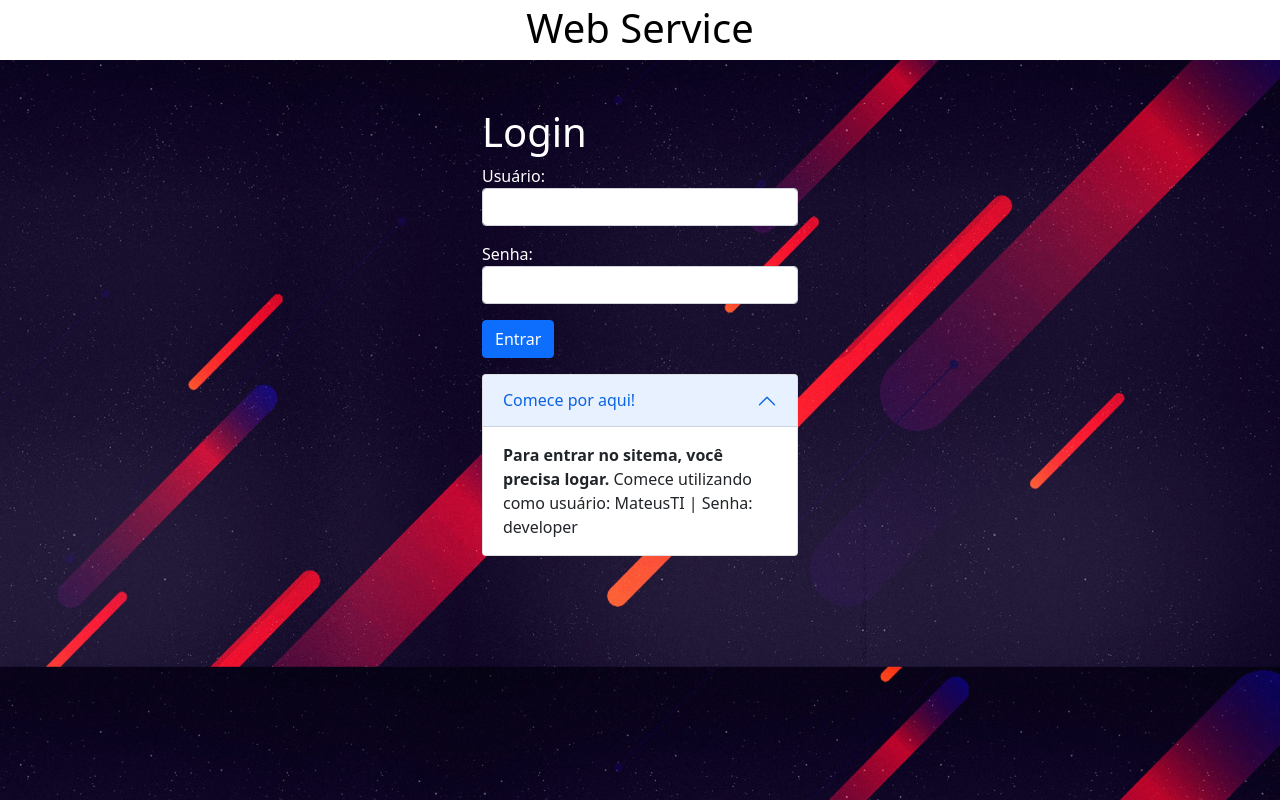
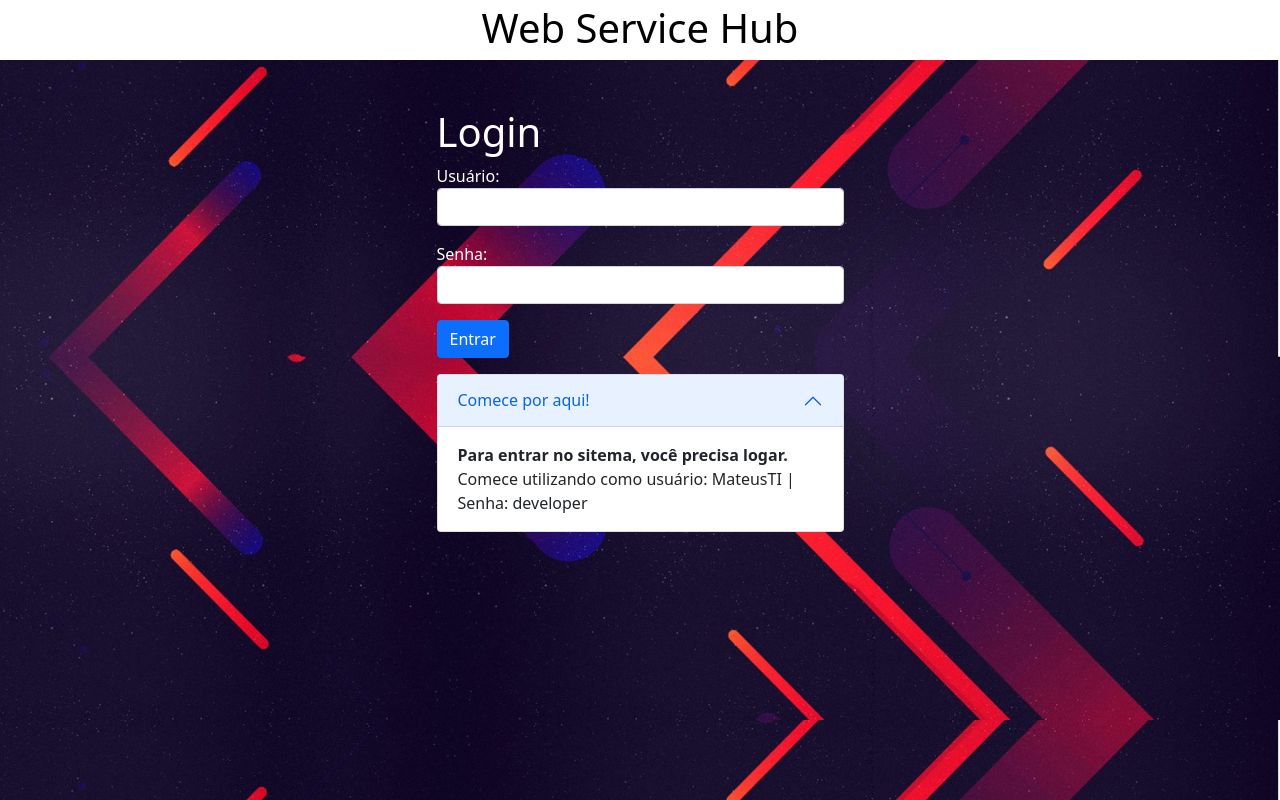
Before and after one commit to MateusBrandeburski/web_service_flask, a Flask app: page / in a window 1280 px wide. Run offline with Flask 3, Linux system fonts and the light colour scheme; some libraries are stand-ins or nearby versions.

Commit message:
image add em login

```diff
--- a/templates/login/login.html
+++ b/templates/login/login.html
@@ -7,17 +7,17 @@
     <script src="https://cdn.jsdelivr.net/npm/bootstrap@5.3.0-alpha1/dist/js/bootstrap.bundle.min.js"></script>
     <link rel="stylesheet" href="{{ url_for('static', filename='bootstrap.css') }}">
   </head>
-  <body class="bd-masthead mb-3"  style="background-image: url(/static/image/gradiente_image.jpg); background-size: cover;">
-    <header>
+  <body class="bd-masthead mb-3"  style="background-image: url(/static/image/gradiente_image.jpg); background-size: cover; background-repeat: repeat-y;">
+    <header style="background-image: url(/static/image/nav_bar.jpg);">
         <!-- Jumbotron -->
         <div class="p-1 text-center bg-white">
-          <h1 class="mb-1 text-black">Web Service</h1>
+          <h1 class="mb-1 text-black">Web Service Hub</h1>
         </div>
         <!-- Jumbotron -->
       </header>
     <div class="container px-5 p-5">
         <div class="row gx-5 align-items-center justify-content-center">
-          <div class="col-md-4">
+          <div class="col-md-5">
 
             <!-- inicio Mensagem de logado ou não logado -->
             {% with messages = get_flashed_messages() %}
```
Also changed, not shown: templates/web_scraping/web_scraping.html (+22 -20 lines), static/image/gradiente_image.jpg, static/image/istockphoto-1347283792-170667a.jpg (added), static/image/nav_bar.jpg (added).
